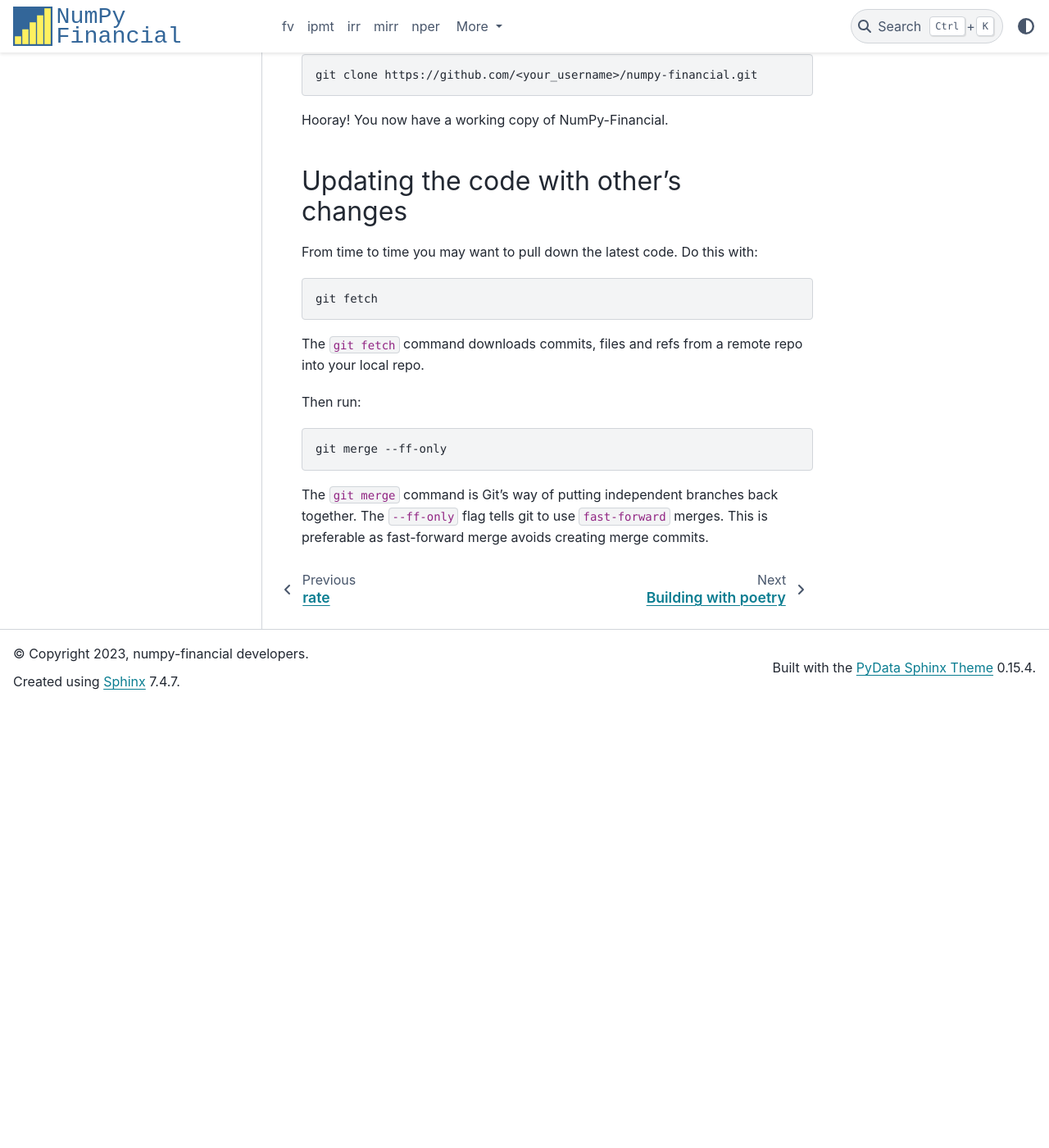
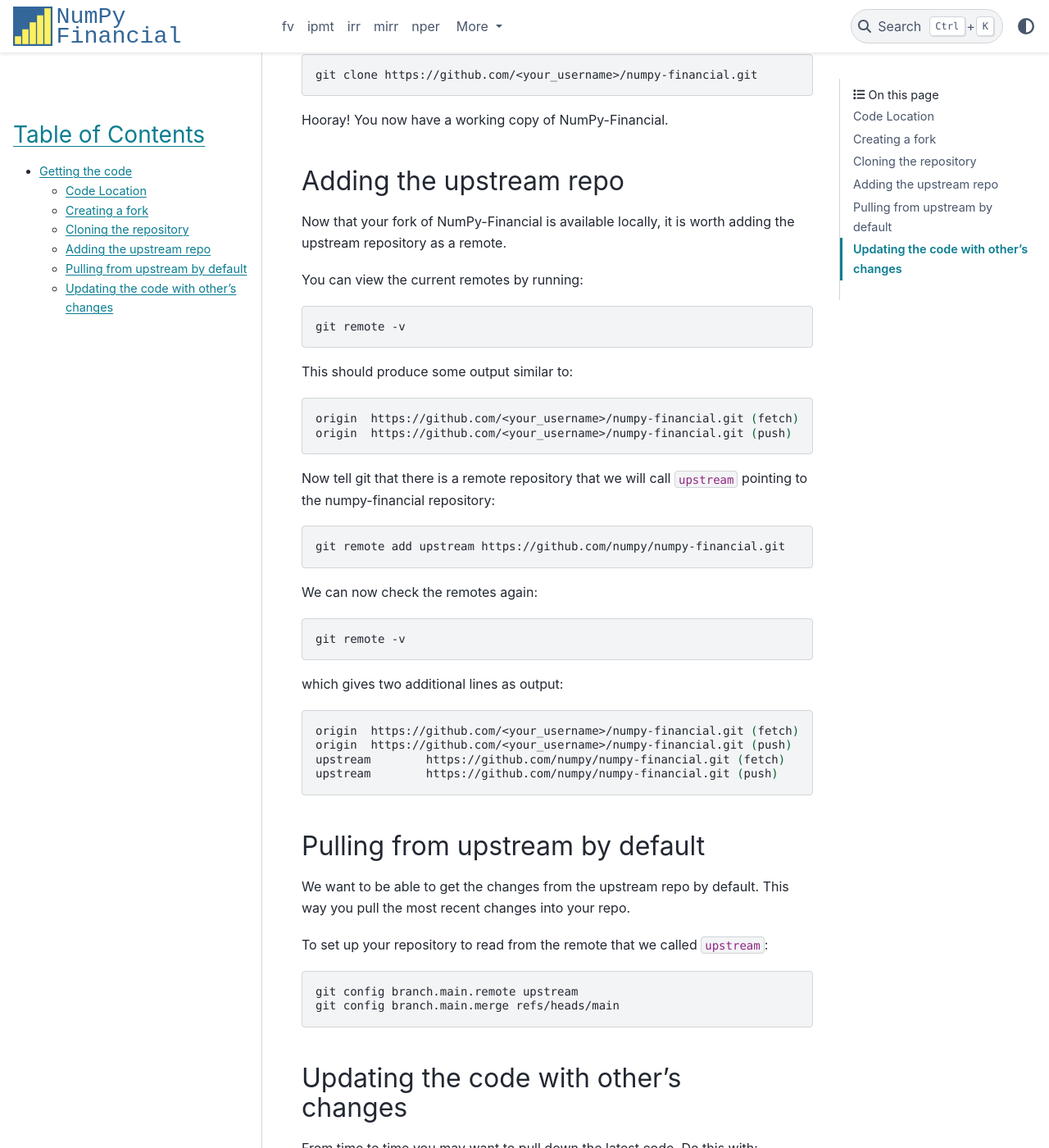
Before and after one commit to numpy/numpy-financial, a Sphinx documentation site: the page built from doc/source/dev/getting_the_code.md, in a window 1280 px wide and 1400 px high, scrolled down 719 px. Shown: the whole window at 82% size. Built offline with Sphinx 7.4.7 and the PyData theme 0.15.4, drawn with Linux system fonts in a browser that asks for light colours; before the commit the page ends 1580 px from its top, so only the background shows below that.

````diff
--- a/doc/source/dev/getting_the_code.md
+++ b/doc/source/dev/getting_the_code.md
@@ -22,6 +22,55 @@ git clone https://github.com/<your_username>/numpy-financial.git
 
 Hooray! You now have a working copy of NumPy-Financial.
 
+## Adding the upstream repo
+
+Now that your fork of NumPy-Financial is available locally, it is worth adding the upstream repository as a remote.
+
+You can view the current remotes by running:
+
+```shell
+git remote -v
+```
+
+This should produce some output similar to:
+
+```shell
+origin	https://github.com/<your_username>/numpy-financial.git (fetch)
+origin	https://github.com/<your_username>/numpy-financial.git (push)
+```
+
+Now tell git that there is a remote repository that we will call ``upstream`` pointing to the numpy-financial repository:
+
+```shell
+git remote add upstream https://github.com/numpy/numpy-financial.git
+```
+
+We can now check the remotes again:
+
+```shell
+git remote -v
+```
+
+which gives two additional lines as output:
+
+```shell
+origin	https://github.com/<your_username>/numpy-financial.git (fetch)
+origin	https://github.com/<your_username>/numpy-financial.git (push)
+upstream	https://github.com/numpy/numpy-financial.git (fetch)
+upstream	https://github.com/numpy/numpy-financial.git (push)
+```
+
+
+## Pulling from upstream by default
+
+We want to be able to get the changes from the upstream repo by default. This way you pull the most recent changes into your repo.
+
+To set up your repository to read from the remote that we called `upstream`:
+
+```shell
+git config branch.main.remote upstream
+git config branch.main.merge refs/heads/main
+```
 
 ## Updating the code with other's changes
 
````
Also changed, not shown: doc/source/dev/checking_out_an_upstream_pr.md (added, +49 -0 lines).
